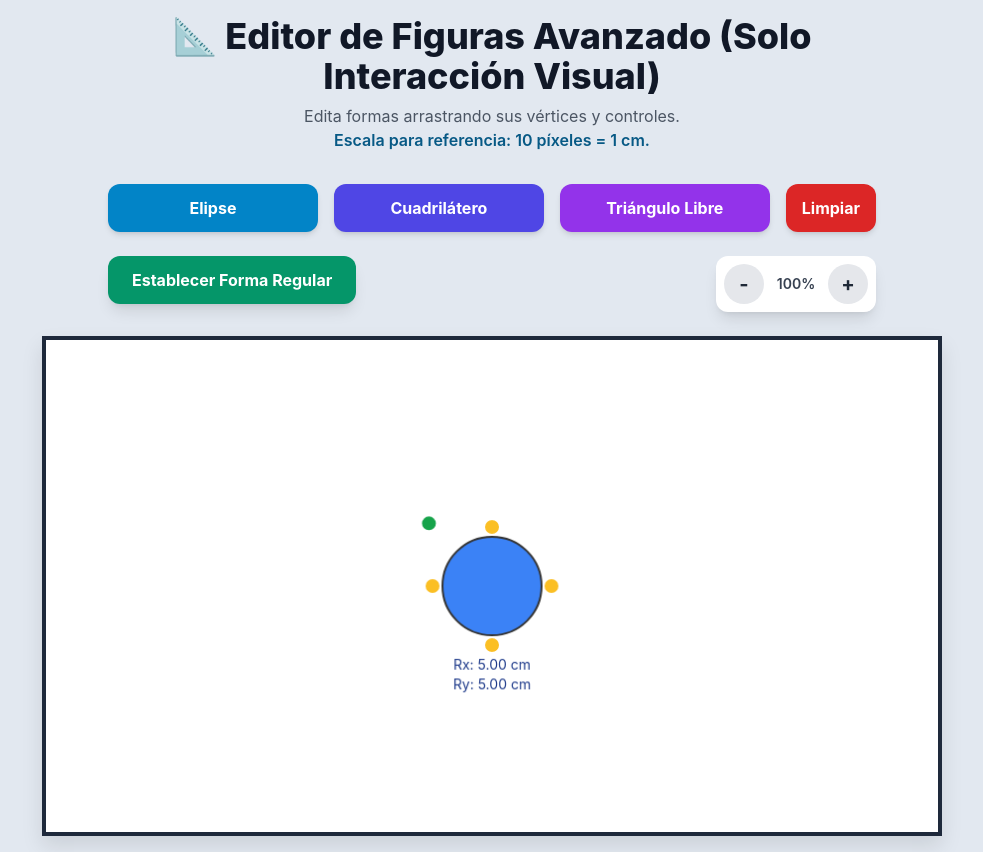
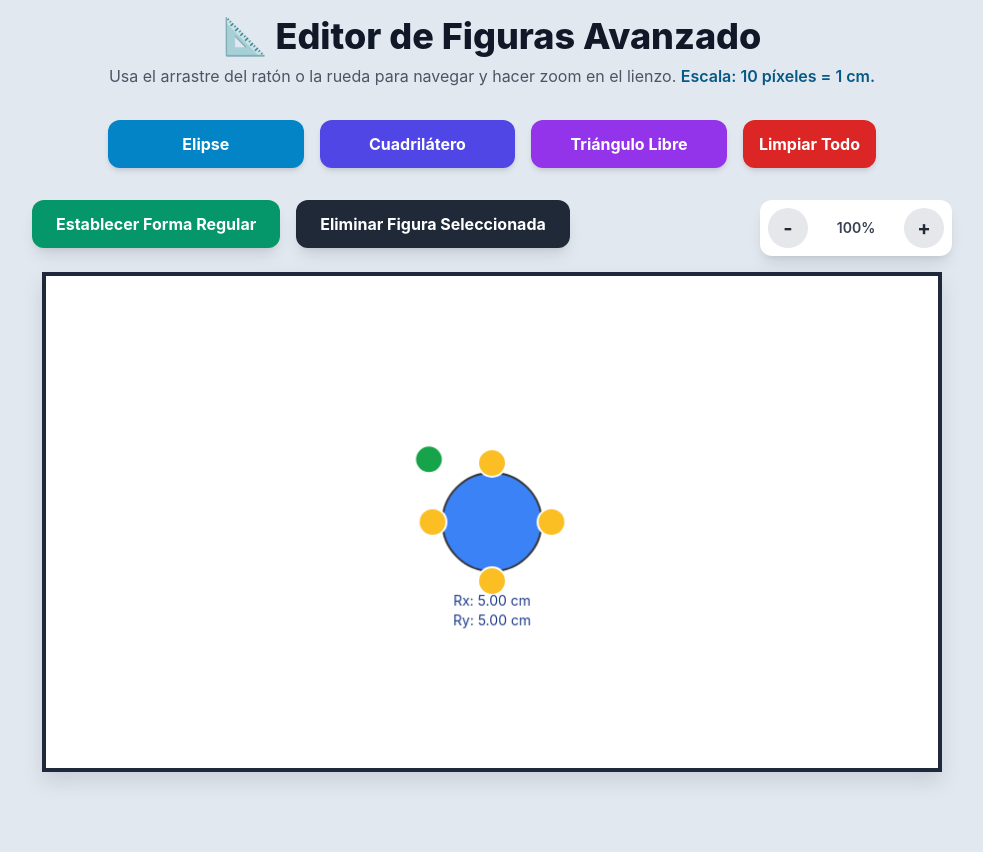
Before and after one commit to TRIVIUZ777/Figuras-geometricas-, a plain HTML site: page index.html in a window 1280 px wide. Both pictures are taken after a click on the button "Elipse". Shown: the whole page, without its empty margins (148-1131 px from the left). After the commit the page ends 800 px from the top, so only its background shows below. Drawn offline with nearby package versions, Linux system fonts and the light colour scheme.

Commit message:
Update index.html

```diff
--- a/index.html
+++ b/index.html
@@ -10,8 +10,10 @@
         /* Estilos base y cursores personalizados */
         body {
             font-family: 'Inter', sans-serif;
-            min-height: 100vh;
+            /* Se eliminó min-height: 100vh para permitir el scroll nativo en móviles */
             background-color: #e2e8f0; /* Slate-200 */
+            /* Aseguramos que la página ocupe el ancho completo */
+            width: 100%;
         }
         #geometricCanvas {
             box-shadow: 0 10px 20px rgba(0, 0, 0, 0.1);
@@ -20,28 +22,28 @@
             width: 100%;
             max-width: 900px;
             height: 500px;
-            touch-action: none;
+            touch-action: none; /* Crucial para evitar que el arrastre en el canvas haga scroll de la página */
             cursor: default;
         }
-        /* Cursors */
+        /* Cursors for internal canvas interaction */
         .rotating { cursor: grab !important; }
         .dragging { cursor: grab !important; }
         .resizer-ns { cursor: ns-resize !important; }
         .resizer-ew { cursor: ew-resize !important; }
         .move-vertex { cursor: move !important; }
         .panning { cursor: all-scroll !important; }
+
     </style>
 </head>
 <body class="p-4 flex flex-col items-center justify-start">
 
-    <header class="text-center mb-8 w-full max-w-2xl">
-        <h1 class="text-4xl font-extrabold text-gray-900 mb-2">
-            📐 Editor de Figuras Avanzado (Solo Interacción Visual)
+    <header class="text-center mb-8 w-full max-w-3xl">
+        <h1 class="text-3xl sm:text-4xl font-extrabold text-gray-900 mb-2">
+            📐 Editor de Figuras Avanzado
         </h1>
-        <p class="text-gray-600 text-base">
-            Edita formas arrastrando sus vértices y controles.
-            <br>
-            <span class="font-semibold text-sky-800">Escala para referencia: 10 píxeles = 1 cm.</span>
+        <p class="text-gray-600 text-sm sm:text-base">
+            Usa el arrastre del ratón o la rueda para navegar y hacer zoom en el lienzo.
+            <span class="font-semibold text-sky-800">Escala: 10 píxeles = 1 cm.</span>
         </p>
     </header>
 
@@ -57,48 +59,63 @@
             Triángulo Libre
         </button>
         <button onclick="clearCanvas()" class="w-full sm:w-auto bg-red-600 hover:bg-red-700 text-white font-bold py-3 px-4 rounded-xl transition duration-300 shadow-md">
-            Limpiar
+            Limpiar Todo
         </button>
     </div>
 
-    <!-- Botón de Regularización, Controles de Zoom -->
-    <div class="mb-6 w-full max-w-3xl flex justify-between items-start gap-4 flex-wrap">
-        <!-- Regularizar -->
-        <div id="regularizeButtonContainer" class="hidden min-w-[150px]">
-            <button id="regularizeButton" onclick="regularizeShape()" class="bg-emerald-600 hover:bg-emerald-700 text-white font-bold py-3 px-6 rounded-xl transition duration-300 shadow-lg text-sm sm:text-base">
-                Establecer Forma Regular
-            </button>
+    <!-- Controles de Edición y Zoom -->
+    <div class="mb-4 w-full max-w-[920px] flex justify-between items-start gap-4 flex-wrap">
+
+        <!-- Controles de Edición de Figura Seleccionada -->
+        <div class="flex items-start gap-4 flex-wrap" id="shapeControlsContainer">
+            <!-- Botón de Regularización -->
+            <div id="regularizeButtonContainer" class="hidden min-w-[150px] mt-2">
+                <button id="regularizeButton" onclick="regularizeShape()" class="bg-emerald-600 hover:bg-emerald-700 text-white font-bold py-3 px-6 rounded-xl transition duration-300 shadow-lg text-sm sm:text-base">
+                    Establecer Forma Regular
+                </button>
+            </div>
+
+            <!-- Botón de Eliminación (NUEVO) -->
+            <div id="deleteButtonContainer" class="hidden min-w-[150px] mt-2">
+                <button id="deleteShapeButton" onclick="deleteSelectedShape()" class="bg-gray-800 hover:bg-gray-900 text-white font-bold py-3 px-6 rounded-xl transition duration-300 shadow-lg text-sm sm:text-base">
+                    Eliminar Figura Seleccionada
+                </button>
+            </div>
         </div>
 
         <!-- Controles de Zoom -->
-        <div class="flex items-center space-x-2 p-2 bg-white rounded-xl shadow-lg self-start ml-auto">
+        <div class="flex items-center space-x-6 ml-auto mt-2 p-2 bg-white rounded-xl shadow-lg self-start">
+            <!-- Botón de disminuir (-) -->
             <button onclick="zoom(1/1.1)" class="bg-gray-200 hover:bg-gray-300 text-gray-800 font-bold w-10 h-10 rounded-full transition duration-150 text-xl">-</button>
             <span id="zoomLevel" class="text-sm font-semibold text-gray-700 w-12 text-center">100%</span>
+            <!-- Botón de aumentar (+) -->
             <button onclick="zoom(1.1)" class="bg-gray-200 hover:bg-gray-300 text-gray-800 font-bold w-10 h-10 rounded-full transition duration-150 text-xl">+</button>
         </div>
     </div>
 
     <!-- Área de dibujo -->
-    <div class="w-full flex justify-center">
-        <canvas id="geometricCanvas" class="rounded-xl"></canvas>
+    <div class="w-full flex justify-center flex-col max-w-[900px] relative">
+        <canvas id="geometricCanvas" class="rounded-xl flex-grow"></canvas>
     </div>
 
     <script>
         const canvas = document.getElementById("geometricCanvas");
         const ctx = canvas.getContext("2d");
         const regularizeButtonContainer = document.getElementById('regularizeButtonContainer');
+        const deleteButtonContainer = document.getElementById('deleteButtonContainer');
         const zoomLevelSpan = document.getElementById('zoomLevel');
 
         // --- Configuración y Estado Global ---
         const DEG_TO_RAD = Math.PI / 180;
-        const PIXELS_PER_CM = 10; // Definición de la escala: 10 píxeles = 1 cm
+        const PIXELS_PER_CM = 10;
 
         let shapes = [];
         let selectedShape = null;
         let actionState = null;
         let dragOffset = { x: 0, y: 0 };
         let resizeControlIndex = -1;
-        const controlSize = 8;
+
+        const controlSize = 14;
         const minRadius = 5;
 
         // --- Variables de Zoom y Panorámica ---
@@ -116,6 +133,7 @@
             const rect = canvas.getBoundingClientRect();
             let clientX = e.clientX;
             let clientY = e.clientY;
+
             if (e.touches && e.touches.length) {
                 clientX = e.touches[0].clientX;
                 clientY = e.touches[0].clientY;
@@ -129,7 +147,6 @@
         function getWorldPos(e) {
             const screenPos = getScreenPos(e);
             return {
-                // Un-pan and un-scale
                 x: (screenPos.x - offsetX) / scale,
                 y: (screenPos.y - offsetY) / scale
             };
@@ -174,10 +191,7 @@
             return Math.sqrt(dx * dx + dy * dy);
         }
 
-        // -----------------------------------------------------
-        // CÁLCULO DE CONTROLES
-        // -----------------------------------------------------
-
+        // --- Funciones para Controles de Forma ---
         function getPolygonControls(shape) {
             const controls = { resize: [], rotate: null };
             const vertices = shape.vertices;
@@ -185,7 +199,6 @@
             const maxDimension = Math.max(bb.width, bb.height);
             const vertexCount = vertices.length;
 
-            // Vértices (corners)
             for (let i = 0; i < vertexCount; i++) {
                 const globalPos = localToGlobal(vertices[i].x, vertices[i].y, shape);
                 controls.resize.push({
@@ -194,7 +207,6 @@
                 });
             }
 
-            // Puntos medios de las aristas (midpoints)
             for (let i = 0; i < vertexCount; i++) {
                 const v1 = vertices[i];
                 const v2 = vertices[(i + 1) % vertexCount];
@@ -228,7 +240,6 @@
                 let localX = halfW * data.xLocal;
                 let localY = halfH * data.yLocal;
 
-                // Add a slight margin outside the shape for easier clicking
                 localX += (data.xLocal !== 0 ? (data.xLocal > 0 ? margin : -margin) : 0);
                 localY += (data.yLocal !== 0 ? (data.yLocal > 0 ? margin : -margin) : 0);
 
@@ -254,7 +265,6 @@
                 ({ controls, maxDimension } = getEllipseControls(shape));
             }
 
-            // Rotation Control (always positioned diagonally from the center)
             if (maxDimension > 0) {
                 const rotationControlDistance = (maxDimension / 2) + (40 / scale);
                 const rotateAngle = shape.rotation + (225 * DEG_TO_RAD);
@@ -269,9 +279,8 @@
             return controls;
         }
 
-        // -----------------------------------------------------
-        // DIBUJO
-        // -----------------------------------------------------
+
+        // --- DIBUJO ---
 
         function getRandomColor() {
             const colors = ['#f59e0b', '#10b981', '#ef4444', '#3b82f6', '#8b5cf6'];
@@ -295,9 +304,6 @@
             ctx.restore();
         }
 
-        /**
-         * Draws and labels the side lengths of a polygon.
-         */
         function drawPolygonSideLabels(shape) {
             if (shape !== selectedShape || (shape.type !== 'rectangle' && shape.type !== 'triangle')) {
                 return;
@@ -335,7 +341,6 @@
 
                 const textYOffset = -15 / scale;
 
-                // White stroke for text visibility against the shape
                 ctx.strokeStyle = 'white';
                 ctx.lineWidth = 4 / scale;
                 ctx.strokeText(`${lengthCm} cm`, 0, textYOffset);
@@ -400,7 +405,6 @@
                 }
 
                 if (shape.type === 'circle') {
-                    // Draw dimension labels for circle
                     const dimensions = [
                         { label: 'Rx', value: (shape.rx / PIXELS_PER_CM).toFixed(2) },
                         { label: 'Ry', value: (shape.ry / PIXELS_PER_CM).toFixed(2) }
@@ -438,7 +442,7 @@
 
             ctx.restore();
 
-            updateRegularizeButtonVisibility();
+            updateControlButtonsVisibility();
             updateZoomLevelDisplay();
         }
 
@@ -486,16 +490,27 @@
         window.addEventListener('resize', resizeCanvas);
         window.onload = resizeCanvas;
 
-        function updateRegularizeButtonVisibility() {
-            if (selectedShape) {
+        function updateControlButtonsVisibility() {
+            const isShapeSelected = selectedShape !== null;
+            const isRegularizable = isShapeSelected && (selectedShape.type === 'circle' || selectedShape.type === 'rectangle' || selectedShape.type === 'triangle');
+
+            if (isRegularizable) {
                 regularizeButtonContainer.classList.remove('hidden');
             } else {
                 regularizeButtonContainer.classList.add('hidden');
+            }
+
+            // Show/Hide Delete Button
+            if (isShapeSelected) {
+                deleteButtonContainer.classList.remove('hidden');
+            } else {
+                deleteButtonContainer.classList.add('hidden');
             }
         }
 
         function addShape(type) {
             const color = getRandomColor();
+            // Center in the current view
             const x = (canvas.width / 2 - offsetX) / scale;
             const y = (canvas.height / 2 - offsetY) / scale;
             let newShape;
@@ -532,6 +547,18 @@
 
         function clearCanvas() {
             shapes = [];
+            selectedShape = null;
+            drawShapes();
+        }
+
+        // Función para eliminar la figura seleccionada
+        function deleteSelectedShape() {
+            if (!selectedShape) return;
+
+            const index = shapes.indexOf(selectedShape);
+            if (index > -1) {
+                shapes.splice(index, 1);
+            }
             selectedShape = null;
             drawShapes();
         }
@@ -574,7 +601,7 @@
 
 
         // -----------------------------------------------------
-        // INTERACCIÓN (MOVIMIENTO Y EDICIÓN)
+        // INTERACCIÓN (Manejadores de Mouse/Touch)
         // -----------------------------------------------------
 
         function isPointInShape(mx, my, shape) {
@@ -585,7 +612,6 @@
             }
 
             if (shape.type === 'rectangle' || shape.type === 'triangle') {
-                // Simplified Bounding Box hit test for polygons
                 const bb = getBoundingBox(shape.vertices);
                 const minX = bb.minX;
                 const maxX = bb.maxX;
@@ -602,9 +628,8 @@
             if (!shape) return { action: null, index: -1, cursor: 'default' };
 
             const controls = getShapeControls(shape);
-            const tolerance = 10 / scale;
+            const tolerance = 15 / scale;
 
-            // 1. Rotation Control
             if (controls.rotate) {
                 const distRotate = Math.sqrt(Math.pow(mx - controls.rotate.x, 2) + Math.pow(my - controls.rotate.y, 2));
                 if (distRotate < controls.rotate.size + tolerance) {
@@ -612,7 +637,6 @@
                 }
             }
 
-            // 2. Resize/Vertex Controls
             for (const ctrl of controls.resize) {
                 const distResize = Math.sqrt(Math.pow(mx - ctrl.x, 2) + Math.pow(my - ctrl.y, 2));
                 if (distResize < ctrl.size + tolerance) {
@@ -628,13 +652,11 @@
             const vertexCount = vertices.length;
 
             if (resizeControlIndex < vertexCount) {
-                // Moving a vertex (corner)
                 const vertexIndex = resizeControlIndex;
                 vertices[vertexIndex].x = localMouseX;
                 vertices[vertexIndex].y = localMouseY;
 
             } else {
-                // Moving a midpoint (translates the edge)
                 const edgeIndex = resizeControlIndex - vertexCount;
                 const v1Index = edgeIndex;
                 const v2Index = (edgeIndex + 1) % vertexCount;
@@ -664,18 +686,15 @@
             }
         }
 
-        // -----------------------------------------------------
-        // MANEJADORES DE EVENTOS
-        // -----------------------------------------------------
-
         let lastHit = null;
 
         function handleMouseDown(e) {
             e.preventDefault();
+
             const worldPos = getWorldPos(e);
             const screenPos = getScreenPos(e);
 
-            // Check if click is on canvas
+            // Si el click no es en el canvas, ignorar
             if (e.target !== canvas) {
                 return;
             }
@@ -685,7 +704,7 @@
             resizeControlIndex = -1;
             lastHit = null;
 
-            // 1. Try to hit a control or a shape
+            // 1. Intentar golpear un control o una forma
             for (let i = 0; i < shapes.length; i++) {
                 const shape = shapes[i];
                 const hit = getControlHit(worldPos.x, worldPos.y, shape);
@@ -697,7 +716,6 @@
                     canvas.className = hit.cursor;
                     lastHit = hit;
 
-                    // Bring to front
                     shapes.splice(i, 1);
                     shapes.unshift(selectedShape);
                     break;
@@ -708,14 +726,13 @@
                     dragOffset.y = worldPos.y - shape.y;
                     canvas.className = 'dragging';
 
-                    // Bring to front
                     shapes.splice(i, 1);
                     shapes.unshift(selectedShape);
                     break;
                 }
             }
 
-            // 2. If no shape was selected, start PANNING
+            // 2. Si no se seleccionó nada, iniciar PANNING (arrastrar la vista)
             if (!selectedShape) {
                 actionState = 'pan';
                 dragOffset.x = screenPos.x;
@@ -728,10 +745,11 @@
 
         function handleMouseMove(e) {
             e.preventDefault();
+
             const worldPos = getWorldPos(e);
             const screenPos = getScreenPos(e);
 
-            // Panning Logic
+            // Lógica de Panning (Movimiento de la vista por arrastre del canvas)
             if (actionState === 'pan') {
                 const dx = screenPos.x - dragOffset.x;
                 const dy = screenPos.y - dragOffset.y;
@@ -746,8 +764,8 @@
                 return;
             }
 
-            if (!selectedShape || actionState === null) {
-                // Hover cursor logic
+            // Lógica de Hover del Cursor (Solo para mouse)
+            if (actionState === null && !e.touches) {
                 let hoverAction = 'default';
                 for(const shape of shapes) {
                     const hit = getControlHit(worldPos.x, worldPos.y, shape);
@@ -762,6 +780,9 @@
                 canvas.className = hoverAction;
                 return;
             }
+
+            // Lógica de Interacción con la Forma
+            if (!selectedShape) return;
 
             if (actionState === 'rotate') {
                 const dx = worldPos.x - selectedShape.x;
@@ -781,8 +802,6 @@
             } else if (actionState === 'drag') {
                 selectedShape.x = worldPos.x - dragOffset.x;
                 selectedShape.y = worldPos.y - dragOffset.y;
-            } else {
-                return;
             }
 
             drawShapes();
@@ -801,17 +820,19 @@
         // LISTENERS
         // -----------------------------------------------------
 
+        // Eventos de Mouse
         canvas.addEventListener('mousedown', handleMouseDown);
         document.addEventListener('mousemove', handleMouseMove);
         document.addEventListener('mouseup', handleMouseUp);
 
-        // Touch Support
+        // Eventos Táctiles (Touch)
         canvas.addEventListener('touchstart', handleMouseDown);
+        // Se deja passive: false para que e.preventDefault() funcione correctamente
         document.addEventListener('touchmove', handleMouseMove, { passive: false });
         document.addEventListener('touchend', handleMouseUp);
         document.addEventListener('touchcancel', handleMouseUp);
 
-        // Wheel Listener for Zoom
+        // Evento de Rueda para Zoom (escritorio)
         canvas.addEventListener('wheel', handleWheel, { passive: false });
 
     </script>
```
